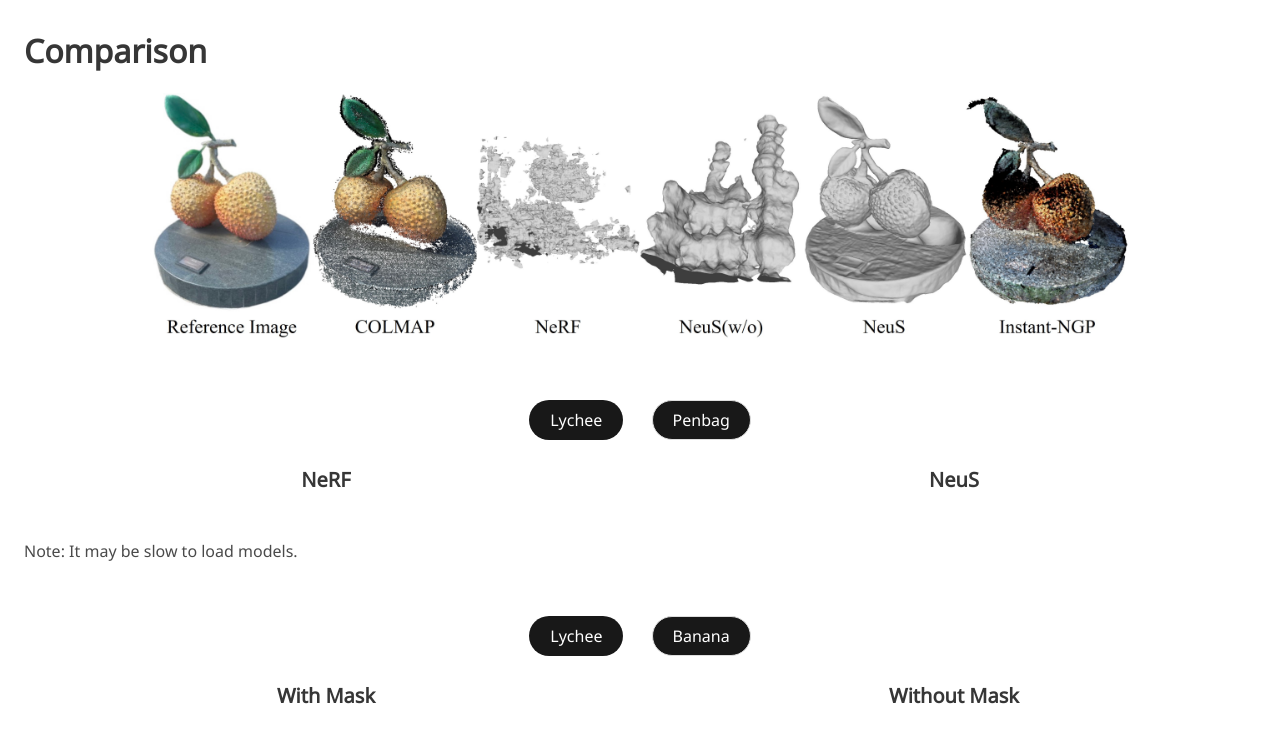
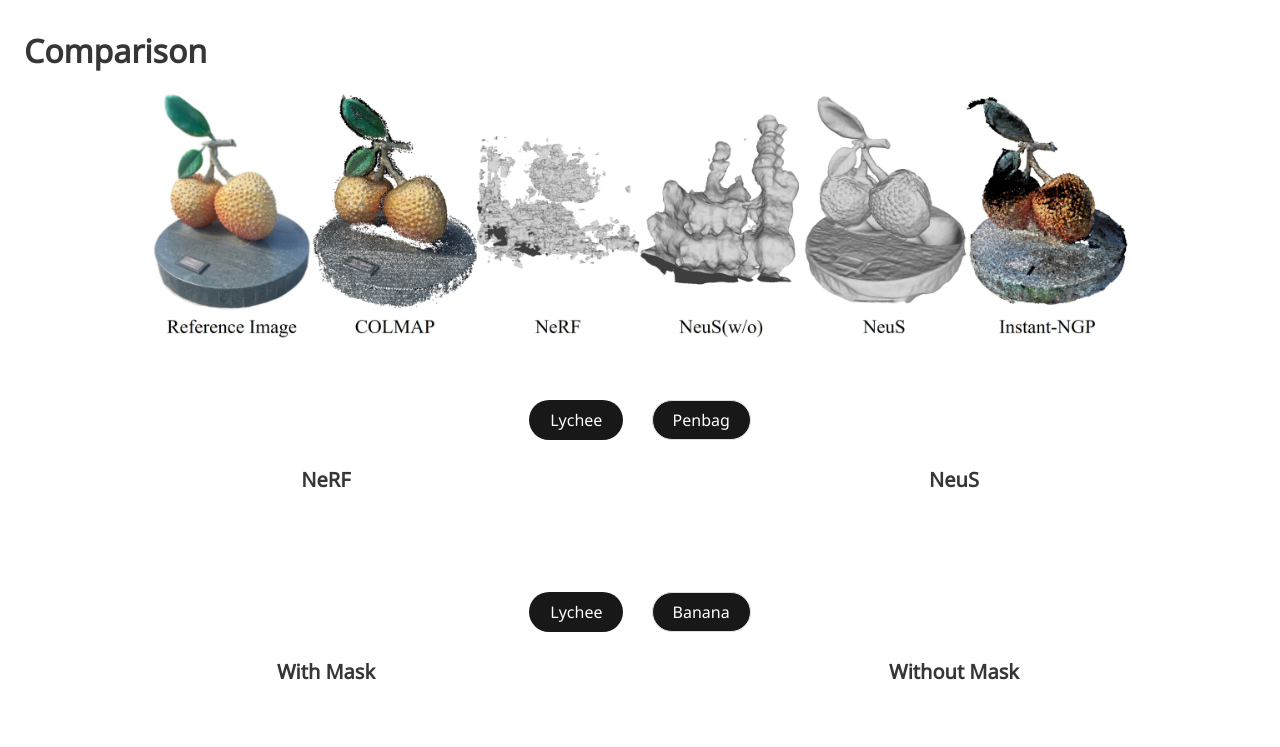
Before and after one commit to Marichim/Marichim.github.io, a plain HTML site: page index.html in a window 1280 px wide. Shown: the part 1158-1905 px from the top of the page. Drawn offline with nearby package versions, Linux system fonts and the light colour scheme; some icons are missing; a web font is replaced by a local one.

Commit message:
Update index.html

```diff
--- a/index.html
+++ b/index.html
@@ -185,7 +185,6 @@
             </span>
           </div>
         </div>
-        <div>Note: It may be slow to load models.</div>
 
         <br>
         <br>
```
